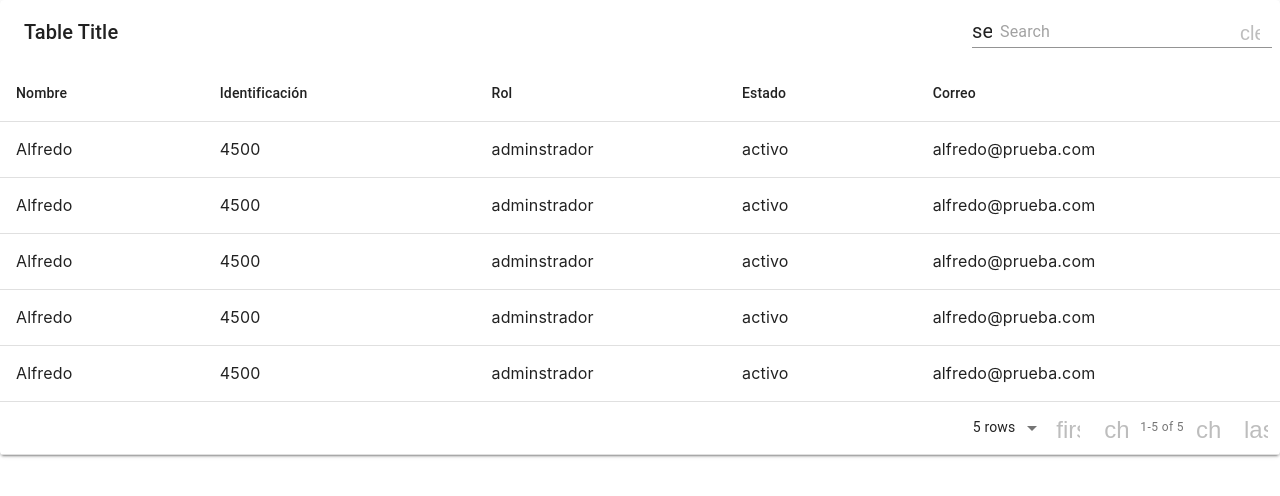
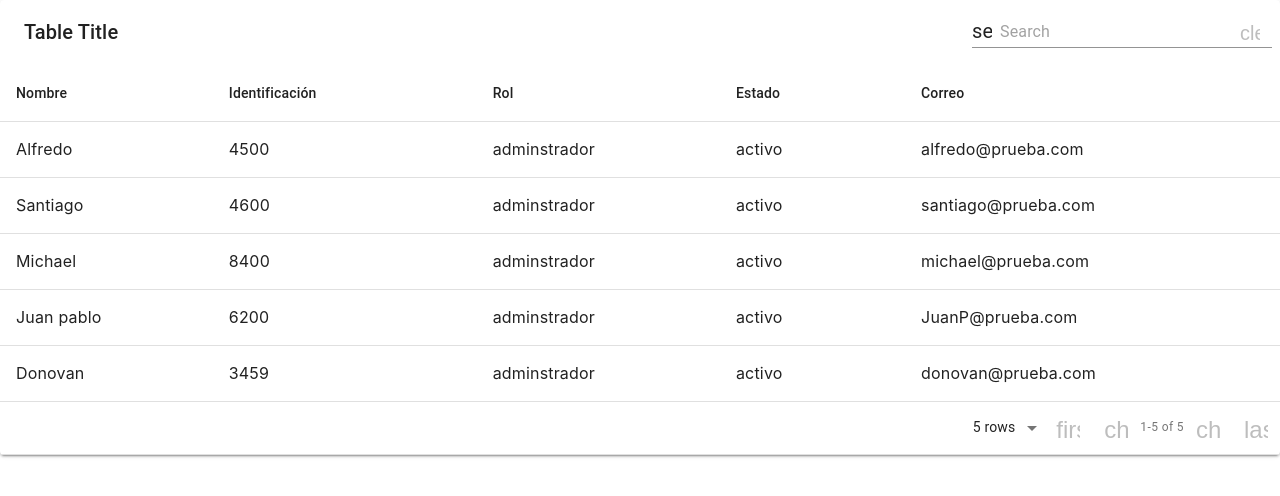
Before and after one commit to Dev-Spaces/backoffice-investigacion-frontend, a React (Create React App) app in the folder dev-spaces/: page /usuarios in a window 1280 px wide. Shown: the top 496 px of the page. Built offline with nearby package versions, Linux system fonts and the light colour scheme.

Commit message:
agregar carpetas

```diff
--- a/dev-spaces/src/pages/usuarios.jsx
+++ b/dev-spaces/src/pages/usuarios.jsx
@@ -28,10 +28,10 @@ function Usuarios(){
 
     const data = [
         {nombre: 'Alfredo', identificacion: 4500, rol: 'adminstrador', estado: 'activo', correo: 'alfredo@prueba.com'},
-        {nombre: 'Alfredo', identificacion: 4500, rol: 'adminstrador', estado: 'activo', correo: 'alfredo@prueba.com'},
-        {nombre: 'Alfredo', identificacion: 4500, rol: 'adminstrador', estado: 'activo', correo: 'alfredo@prueba.com'},
-        {nombre: 'Alfredo', identificacion: 4500, rol: 'adminstrador', estado: 'activo', correo: 'alfredo@prueba.com'},
-        {nombre: 'Alfredo', identificacion: 4500, rol: 'adminstrador', estado: 'activo', correo: 'alfredo@prueba.com'}
+        {nombre: 'Santiago', identificacion: 4600, rol: 'adminstrador', estado: 'activo', correo: 'santiago@prueba.com'},
+        {nombre: 'Michael', identificacion: 8400, rol: 'adminstrador', estado: 'activo', correo: 'michael@prueba.com'},
+        {nombre: 'Juan pablo', identificacion: 6200, rol: 'adminstrador', estado: 'activo', correo: 'JuanP@prueba.com'},
+        {nombre: 'Donovan', identificacion: 3459, rol: 'adminstrador', estado: 'activo', correo: 'donovan@prueba.com'}
     ];
 
 
```
